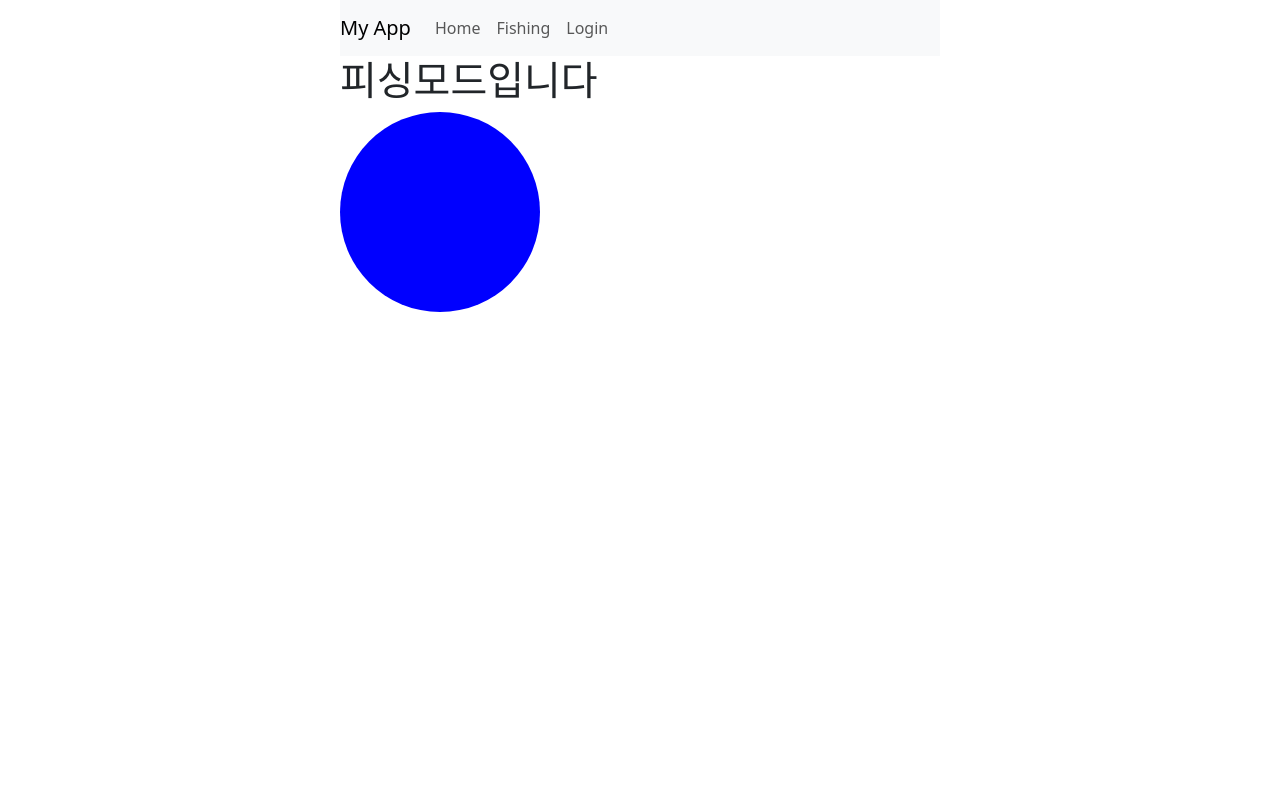
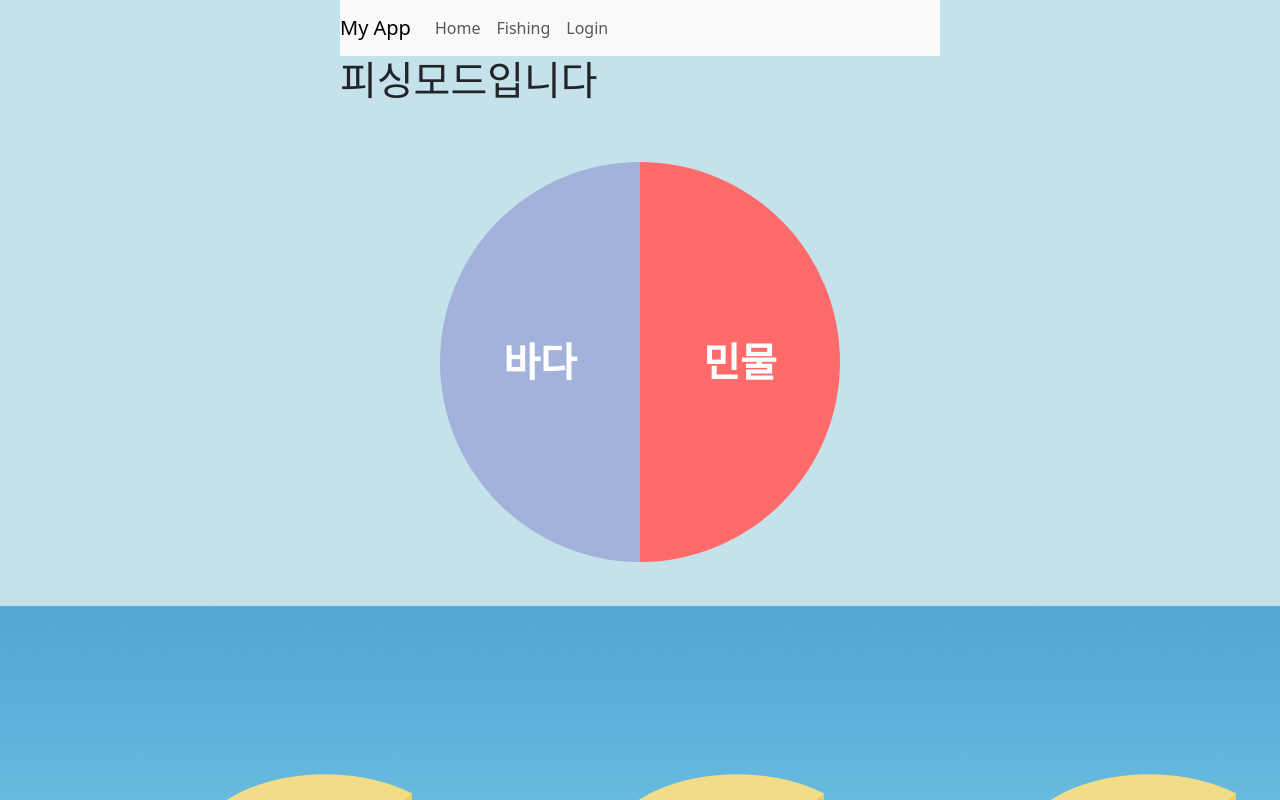
Before and after one commit to YOONJAHYUN/NAKNAK, a React (Create React App) app in the folder front/: page /fishing in a window 1280 px wide. Built offline with nearby package versions, Linux system fonts and the light colour scheme.

Commit message:
0726_fishingmode_yjh

```diff
--- /dev/null
+++ b/front/src/Fishing.css
@@ -0,0 +1,87 @@
+body {
+  background: url("../public/images/background.png");
+}
+
+.fishing {
+  width: 100%;
+  height: 500px;
+  display: flex;
+  justify-content: center;
+  align-items: center;
+}
+.box-header {
+  display: flex;
+  justify-content: center;
+  align-items: center;
+  text-align: center;
+  text-justify: center;
+  width: 100%;
+  height: 500px;
+}
+.box-header span {
+  display: flex;
+  font-size: 40px;
+  font-weight: bold;
+  align-content: center;
+  justify-content: center;
+  color: #fff;
+  align-items: center;
+}
+
+.fishing-box1 {
+  display: flex;
+  width: 200px;
+  height: 400px;
+  border-radius: 200px 0 0 200px;
+  background: #a2b2db;
+  justify-content: center;
+  align-content: center;
+}
+.fishing-box2 {
+  display: flex;
+
+  width: 200px;
+  height: 400px;
+  border-radius: 0 200px 200px 0;
+  background: #ff6b6b;
+  justify-content: center;
+  align-content: center;
+}
+.mode {
+  display: flex;
+  justify-content: center;
+  align-items: center;
+  width: 400px;
+  height: 400px;
+  border-radius: 50%;
+  background-color: #a2b2db;
+}
+
+.hiddenMode {
+  display: none;
+}
+.exitBtn {
+  display: flex;
+  height: 100px;
+  width: 100%;
+  justify-content: center;
+  text-align: center;
+  text-justify: center;
+}
+.exitBtn span {
+  background-color: #ff6b6b;
+  width: 80%;
+  display: flex;
+  font-size: 30px;
+  font-weight: bold;
+  text-align: center;
+  align-items: center;
+  justify-content: center;
+}
+
+.time {
+  font-size: 30px;
+  font-weight: bold;
+  text-align: center;
+  color: #fff;
+}
--- a/front/src/Fishing.js
+++ b/front/src/Fishing.js
@@ -1,23 +1,99 @@
-import React from 'react';
-
+import React, { useEffect, useState } from "react";
+import "./Fishing.css";
 
 function Fishing(props) {
-    return (
-        <div style={{
-            display: 'inline',         // 수직 정렬을 위해 flex 사용
-            alignItems: 'center',    // 세로 중앙 정렬
-            justifyContent: 'center' // 가로 중앙 정렬
-        }}>
-            <h1>피싱모드입니다</h1>
-            <div
-            style={{
-                width: '200px',
-                height: '200px',
-                borderRadius: '50%',
-                background: 'blue'
-            }}></div>
+  const [fishingMode, setFishingMode] = useState("selectMode");
+  //타이머 기능
+  const [time, setTime] = useState({ s: 0, m: 0, h: 0 });
+
+  useEffect(() => {
+    let intervalId;
+
+    if (fishingMode !== "selectMode") {
+      intervalId = setInterval(run, 1000);
+    } else {
+      clearInterval(intervalId);
+    }
+
+    return () => {
+      clearInterval(intervalId);
+    };
+  }, [fishingMode]);
+
+  const start = (data) => {
+    // 시작하기
+    setFishingMode(data);
+    run();
+  };
+
+  const run = () => {
+    setTime((prevTime) => {
+      let updatedS = prevTime.s;
+      let updatedM = prevTime.m;
+      let updatedH = prevTime.h;
+
+      if (updatedM === 60) {
+        updatedH++;
+        updatedM = 0;
+      }
+      if (updatedS === 60) {
+        updatedM++;
+        updatedS = 0;
+      }
+      updatedS++;
+
+      return { s: updatedS, m: updatedM, h: updatedH };
+    });
+  };
+
+  return (
+    <div>
+      <h1>피싱모드입니다</h1>
+      <div className="fishing">
+        <div className="box-header">
+          <div
+            className={
+              fishingMode === "selectMode" ? "fishing-box1" : "hiddenMode"
+            }
+            onClick={() => start("바다")}
+          >
+            <span>바다</span>
+          </div>
+
+          <div
+            className={
+              fishingMode === "selectMode" ? "fishing-box2" : "hiddenMode"
+            }
+            onClick={() => start("민물")}
+          >
+            <span>민물</span>
+          </div>
+
+          <div className={fishingMode === "selectMode" ? "hiddenMode" : "mode"}>
+            <div>
+              <div className="time">
+                {" "}
+                <div>
+                  <span>{fishingMode}</span>
+                </div>
+                {`${time.h.toString().padStart(2, "0")}:${time.m
+                  .toString()
+                  .padStart(2, "0")}:${time.s.toString().padStart(2, "0")}`}
+              </div>
+            </div>
+          </div>
         </div>
-    );
+      </div>
+      <div
+        className={fishingMode === "selectMode" ? "hiddenMode" : "exitBtn"}
+        onClick={() =>
+          setFishingMode("selectMode") & setTime({ s: 0, m: 0, h: 0 })
+        }
+      >
+        <span>종료하기</span>
+      </div>
+    </div>
+  );
 }
 
 export default Fishing;
```
Also changed, not shown: front/public/images/background.png (added).
